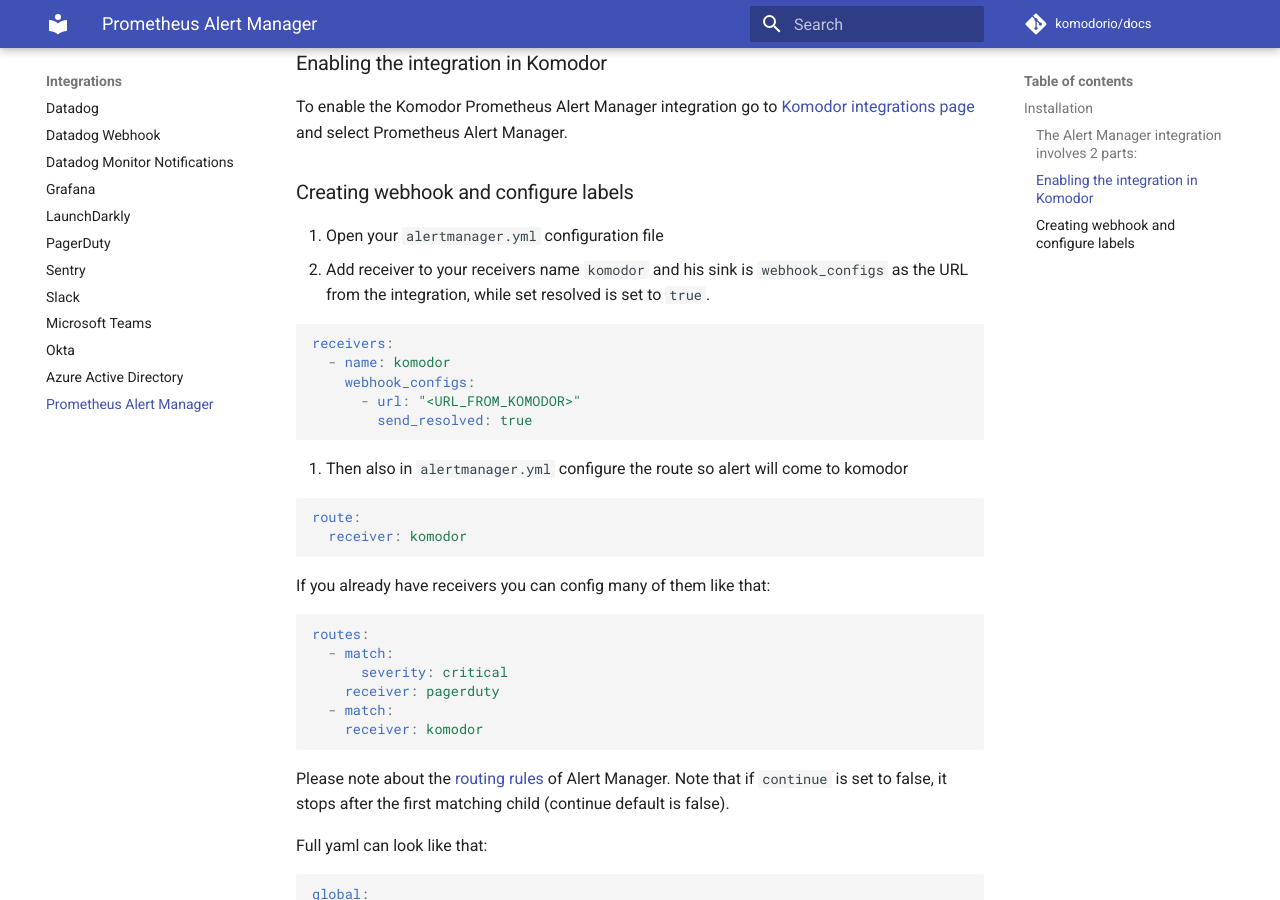
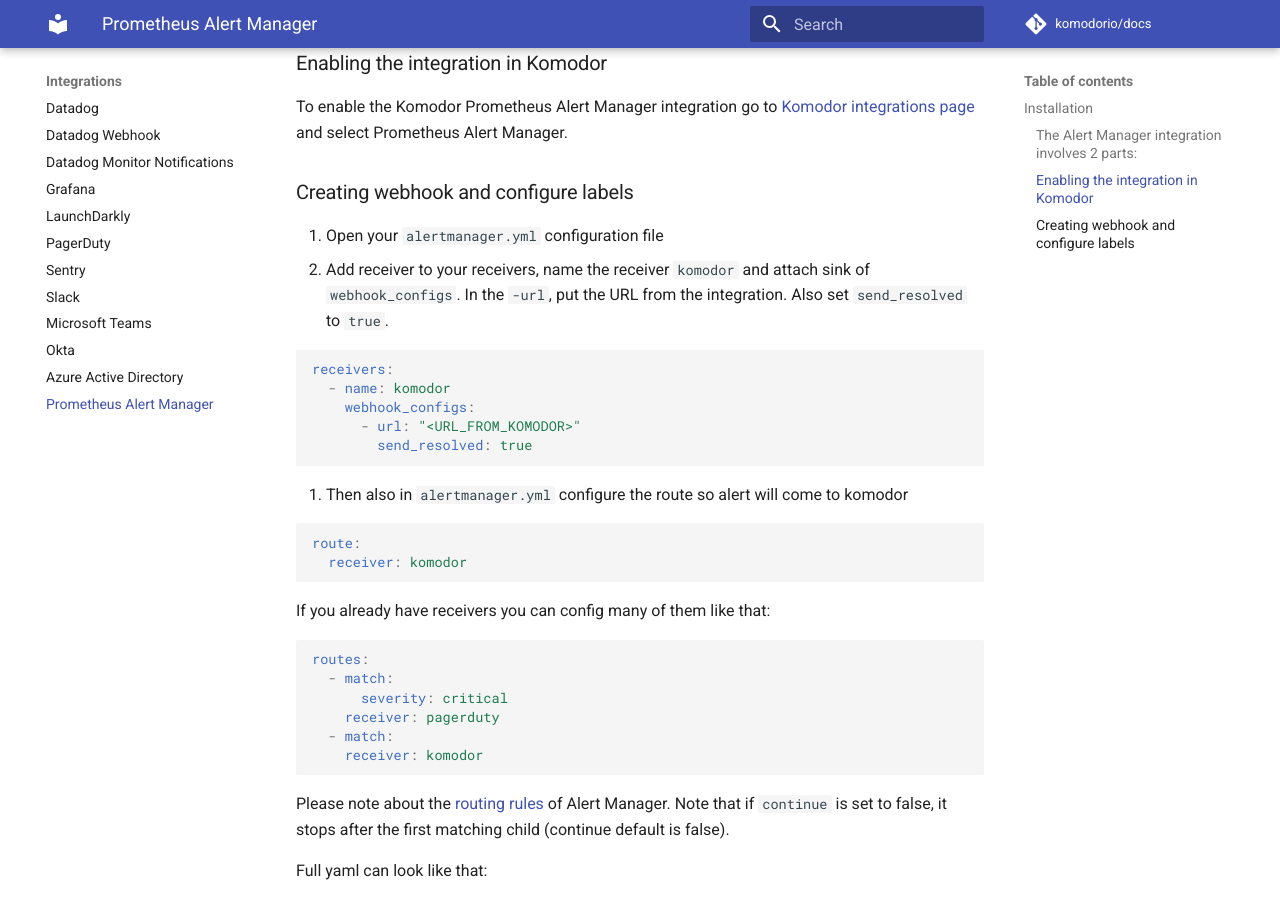
Before and after one commit to komodorio/docs, an MkDocs documentation site: the page built from docs/Integrations/PrometheusAlertManager.md, in a window 1280 px wide and 900 px high, scrolled down 459 px. Built offline with MkDocs 1.6.1 and Material for MkDocs 9.7.7, drawn with Linux system fonts in a browser that asks for light colours; comment, search, counter and statistics services are not loaded.

Commit message:
add files changes

````diff
--- a/docs/Integrations/PrometheusAlertManager.md
+++ b/docs/Integrations/PrometheusAlertManager.md
@@ -16,7 +16,7 @@
 ### Creating webhook and configure labels
 
 1. Open your `alertmanager.yml` configuration file
-2. Add receiver to your receivers name `komodor` and his sink is `webhook_configs` as the URL from the integration, while set resolved is set to `true`.
+2. Add receiver to your receivers, name the receiver `komodor` and attach sink of `webhook_configs`. In the `-url`, put the URL from the integration. Also set `send_resolved` to `true`.
 
 ```yaml
 receivers:
````
